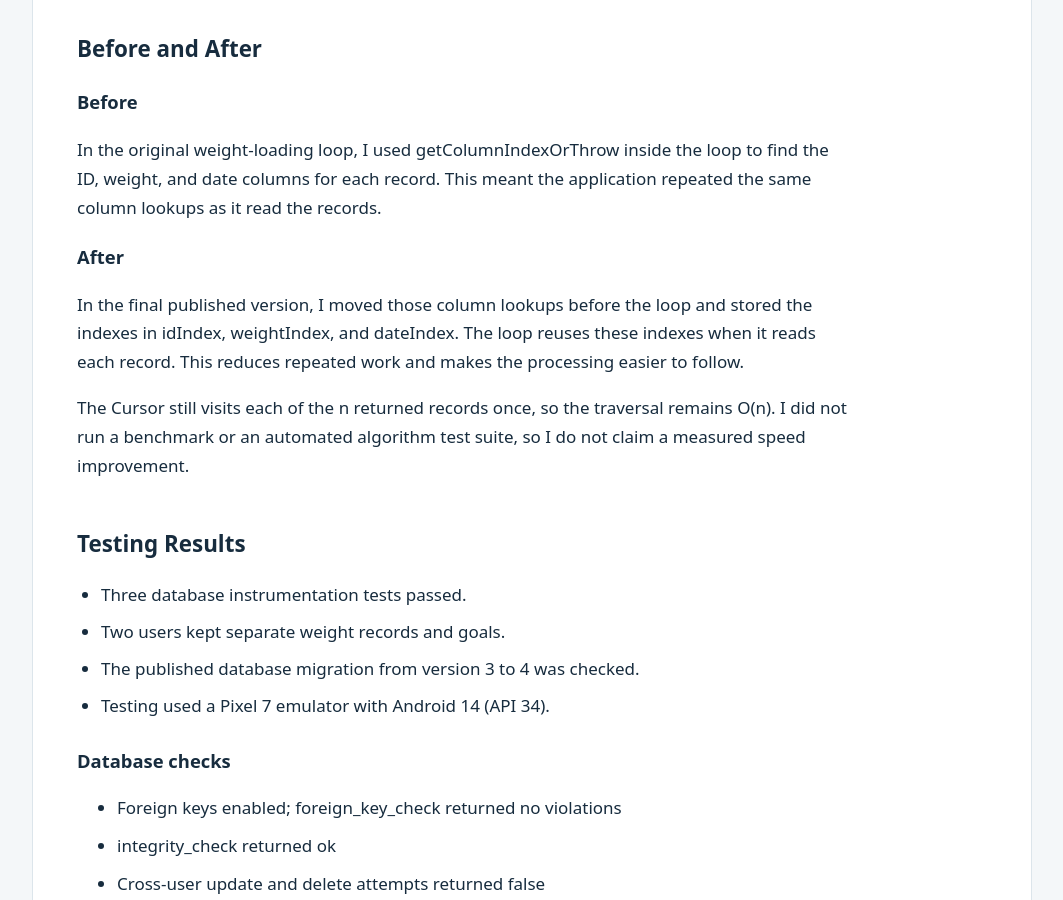
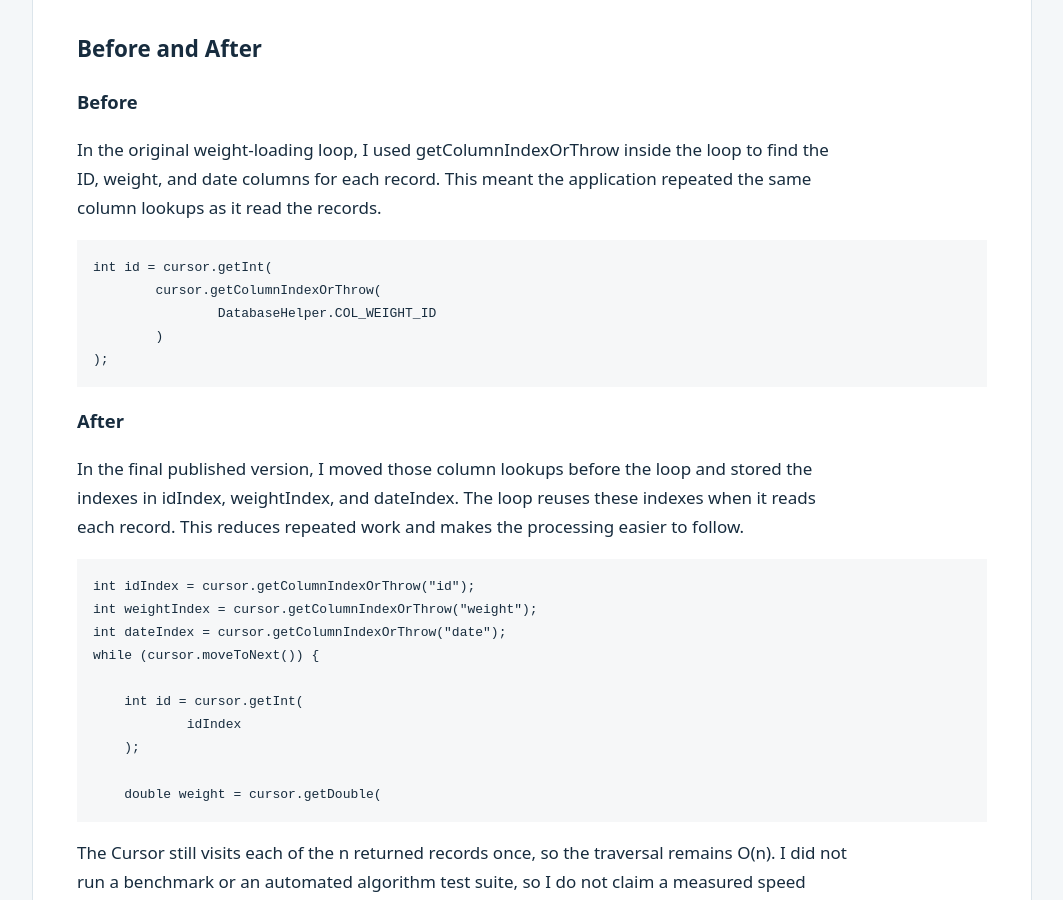
Before and after one commit to Todolomeos/josebustamante-eportfoliofinal, a Jekyll site: the page built from artifact.md, in a window 1280 px wide and 900 px high, scrolled down 1480 px. Shown: the whole window, without its empty margins (108-1171 px from the left). Built offline with Jekyll 4.4.1, drawn with Linux system fonts in a browser that asks for light colours; our own code applies the rules of GitHub Pages for plain Markdown files.

Commit message:
Add short source excerpts below before and after explanations

```diff
--- a/artifact.md
+++ b/artifact.md
@@ -23,8 +23,23 @@
 <h2 id="code-title">Before and After</h2>
 <h3>Before</h3>
 <p>In the original weight-loading loop, I used getColumnIndexOrThrow inside the loop to find the ID, weight, and date columns for each record. This meant the application repeated the same column lookups as it read the records.</p>
+<pre style="background:#f6f7f8;color:#172c3e;border:0;border-radius:0;white-space:pre-wrap;overflow-wrap:anywhere;font:13px/1.7 Consolas,monospace;padding:16px;"><code>int id = cursor.getInt(
+        cursor.getColumnIndexOrThrow(
+                DatabaseHelper.COL_WEIGHT_ID
+        )
+);</code></pre>
 <h3>After</h3>
 <p>In the final published version, I moved those column lookups before the loop and stored the indexes in idIndex, weightIndex, and dateIndex. The loop reuses these indexes when it reads each record. This reduces repeated work and makes the processing easier to follow.</p>
+<pre style="background:#f6f7f8;color:#172c3e;border:0;border-radius:0;white-space:pre-wrap;overflow-wrap:anywhere;font:13px/1.7 Consolas,monospace;padding:16px;"><code>int idIndex = cursor.getColumnIndexOrThrow(&quot;id&quot;);
+int weightIndex = cursor.getColumnIndexOrThrow(&quot;weight&quot;);
+int dateIndex = cursor.getColumnIndexOrThrow(&quot;date&quot;);
+while (cursor.moveToNext()) {
+
+    int id = cursor.getInt(
+            idIndex
+    );
+
+    double weight = cursor.getDouble(</code></pre>
 <p>The Cursor still visits each of the n returned records once, so the traversal remains O(n). I did not run a benchmark or an automated algorithm test suite, so I do not claim a measured speed improvement.</p>
 </section>
 
```
